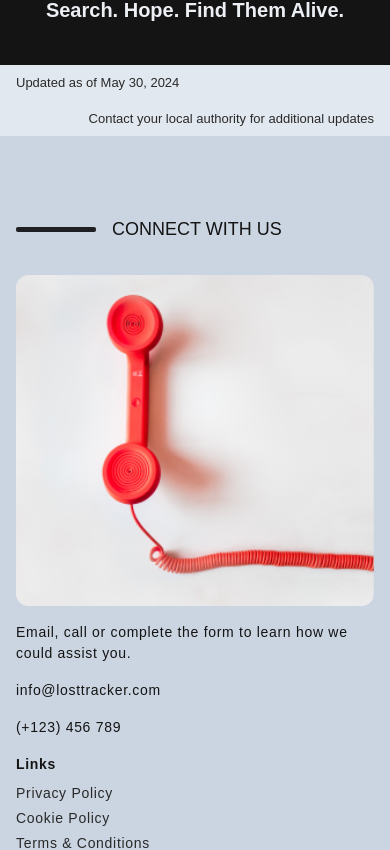
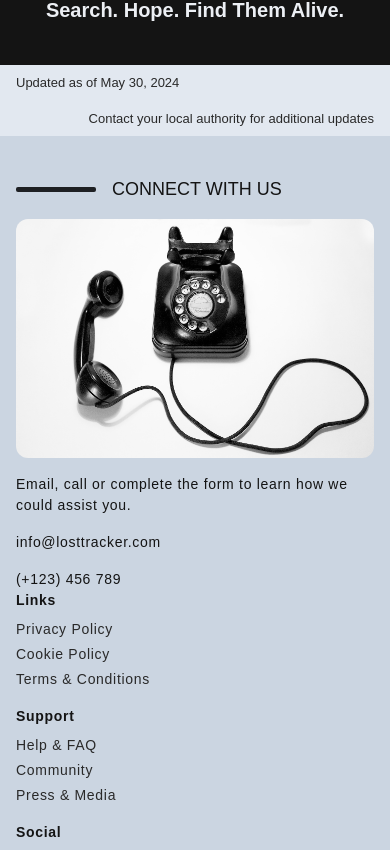
Before and after one commit to joujou144/missing-persons-homepage, a Next.js app: page / in a window 390 px wide. Shown: the part 5795-6645 px from the top of the page. Built offline with nearby package versions, Linux system fonts and the light colour scheme; a web font is replaced by a local one.

Commit message:
fix contact section and change phone img

```diff
--- a/app/Contact.tsx
+++ b/app/Contact.tsx
@@ -8,8 +8,8 @@ const Contact = () => {
   return (
     <section id="contact" className="xl-container bg-slate-300 ">
       <div className="max-container">
-        <div className="mx-4 py-20 lg:py-14 flex flex-col min-[800px]:flex-row min-[800px]:justify-between gap-6">
-          <ContactInformation className="min-[800px]:w-[62%] flex flex-col justify-between gap-4 min-[800px]:pr-4" />
+        <div className="mx-4 py-10 flex flex-col min-[800px]:flex-row min-[800px]:justify-between gap-6">
+          <ContactInformation className="min-[800px]:w-[62%] flex flex-col justify-between min-[800px]:pr-4" />
 
           <ContactForm className="min-[800px]:w-[450px] flex flex-col justify-between gap-4 p-6 shadow-lg shadow-gray-70" />
         </div>
@@ -21,7 +21,12 @@ const Contact = () => {
 export const ContactInformation = ({ className }: { className: string }) => {
   return (
     <div className={`text-dark-100 ${className} `}>
-      <Heading variant="header-dark" label="connect with us" />
+      <div>
+        <Heading
+          variant="header-dark"
+          label="connect with us"
+          className="mb-10"
+        />
         <div className="content-size flex flex-col gap-4 min-[450px]:flex-row md:gap-8">
           <Image
             src="/phone-img.png"
@@ -30,7 +35,6 @@ export const ContactInformation = ({ className }: { className: string }) => {
             height={180}
             className="rounded-xl w-auto h-auto"
           />
-
           <ul className="content-size flex flex-col gap-4">
             {CONTACT.map(({ content }) => (
               <li key={content} className="max-w-sm md:max-w-md lg:max-w-lg">
@@ -38,6 +42,7 @@ export const ContactInformation = ({ className }: { className: string }) => {
               </li>
             ))}
           </ul>
+        </div>
       </div>
 
       <ul className="content-size flex flex-col gap-4 md:flex-row justify-between">
```
Also changed, not shown: public/phone-img.png. Lines whose indentation alone changed are shown as unchanged.
